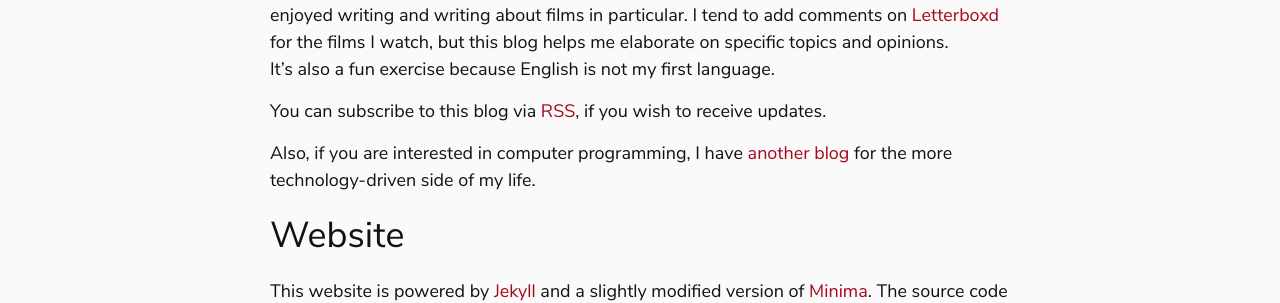
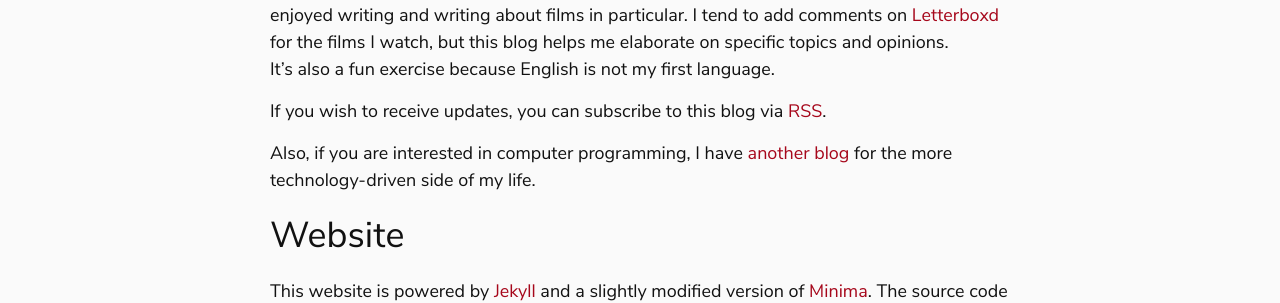
Before and after one commit to manuel-uberti/filmsinwords, a Jekyll site: the page built from about.md, in a window 1280 px wide. Shown: the part 310-613 px from the top of the page. Built offline with Jekyll 4.4.1, drawn with Linux system fonts in a browser that asks for light colours.

Commit message:
Fix wording

```diff
--- a/about.md
+++ b/about.md
@@ -14,8 +14,8 @@ I tend to add comments on [Letterboxd](https://letterboxd.com/muberti/) for the
 films I watch, but this blog helps me elaborate on specific topics and opinions.
 It’s also a fun exercise because English is not my first language.
 
-You can subscribe to this blog via [RSS](https://www.filmsinwords.eu/feed.xml),
-if you wish to receive updates.
+If you wish to receive updates, you can subscribe to this blog via
+[RSS](https://www.filmsinwords.eu/feed.xml).
 
 Also, if you are interested in computer programming, I have [another
 blog](https://manuel-uberti.github.io/) for the more technology-driven side of
```
